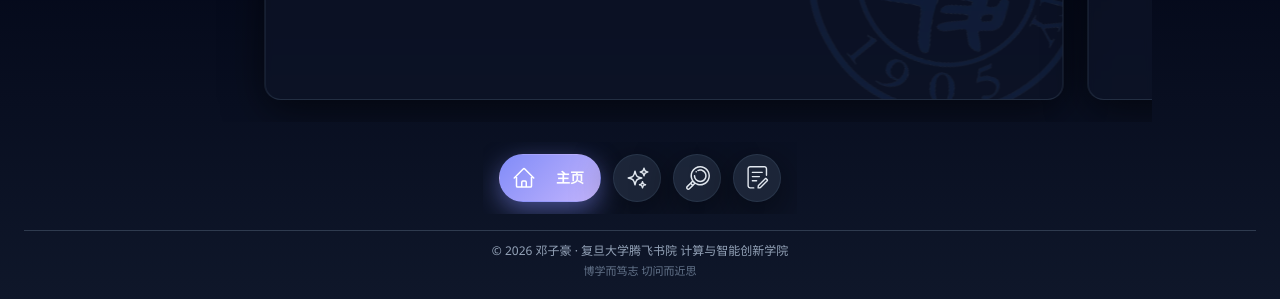
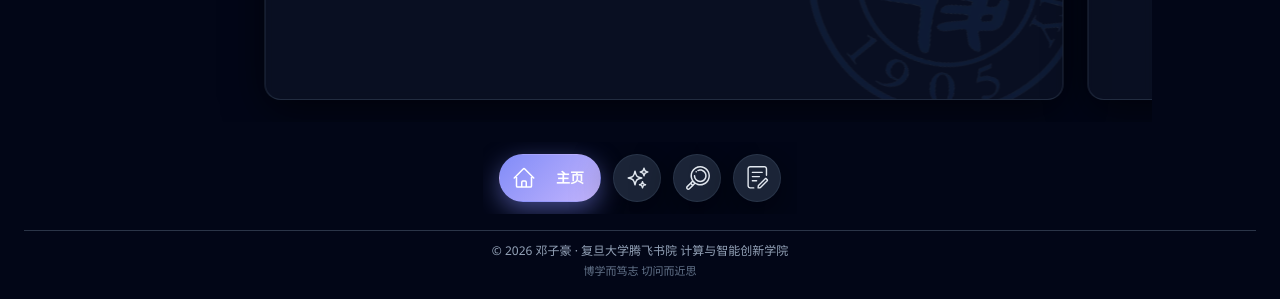
Before and after one commit to dzh12312/dzh12312.github.io, a plain HTML site: page index.html in a window 1280 px wide. Both pictures are taken after a click on the button "切换深色或浅色主题". Shown: the part 501-800 px from the top of the page. Drawn offline with nearby package versions, Linux system fonts and the light colour scheme.

Commit message:
Update style.css

```diff
--- a/style.css
+++ b/style.css
@@ -229,3 +229,11 @@ html.dark button.nav-dot.active {
 button.nav-dot.active .nav-dot__label {
   color: var(--on-primary) !important;
 }
+
+html.dark body {
+  background:
+    radial-gradient(900px 460px at var(--glow-x) -10%, rgb(129 140 248 / .10), transparent 60%),
+    radial-gradient(700px 380px at 86% 6%, rgb(52 211 153 / .05), transparent 60%),
+    var(--bg);
+  background-color: var(--bg);
+}
```
